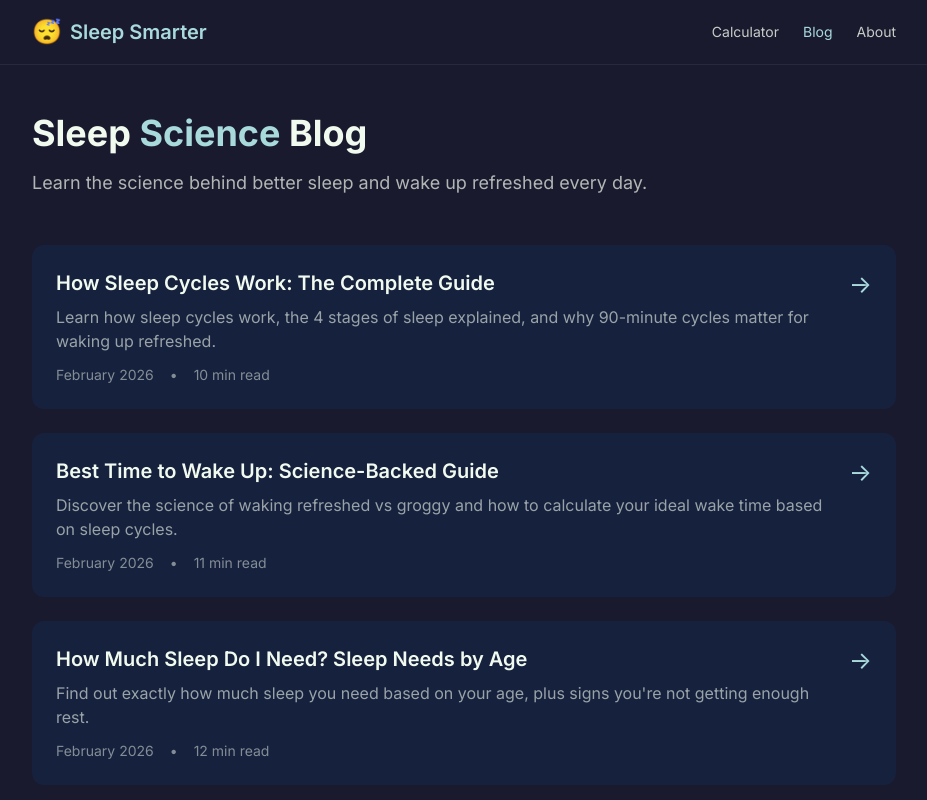
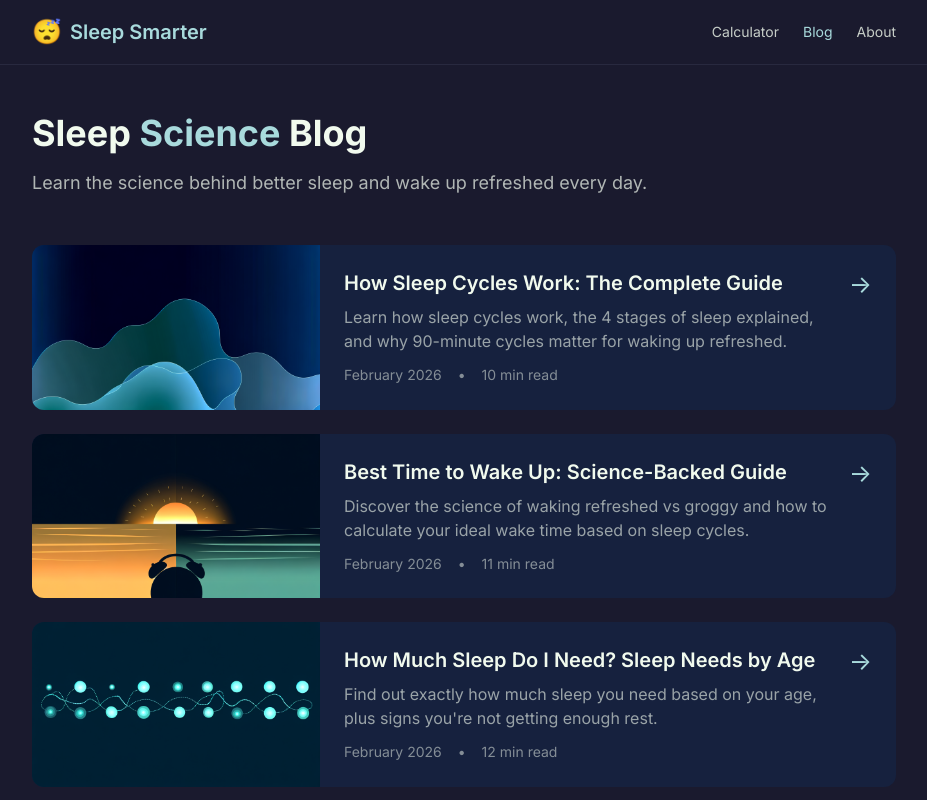
Before and after one commit to jmodigitalbot-ai/sleepsmarter-io, a React (Vite) app in the folder app/: page /blog in a window 1280 px wide. Shown: the top 800 px of the page, without its empty margins (176-1103 px from the left). Built offline with nearby package versions, Linux system fonts and the light colour scheme.

Commit message:
Add featured images to blog list view

```diff
--- a/app/src/pages/Blog.tsx
+++ b/app/src/pages/Blog.tsx
@@ -32,8 +32,22 @@ export default function Blog() {
             <Link
               key={article.slug}
               to={`/blog/${article.slug}`}
-              className="block bg-[#16213e] rounded-xl p-6 hover:bg-[#1f2b47] transition group"
+              className="block bg-[#16213e] rounded-xl overflow-hidden hover:bg-[#1f2b47] transition group"
             >
+              <div className="md:flex">
+                {/* Featured Image */}
+                {article.featuredImage && (
+                  <div className="md:w-1/3 h-48 md:h-auto">
+                    <img
+                      src={article.featuredImage}
+                      alt={article.featuredImageAlt || article.title}
+                      className="w-full h-full object-cover"
+                    />
+                  </div>
+                )}
+
+                {/* Content */}
+                <div className={`p-6 ${article.featuredImage ? 'md:w-2/3' : 'w-full'}`}>
                   <div className="flex items-start justify-between gap-4">
                     <div>
                       <h2 className="text-xl font-semibold text-[#f1faee] group-hover:text-[#a8dadc] transition mb-2">
@@ -48,9 +62,11 @@ export default function Blog() {
                         <span>{article.readTime}</span>
                       </div>
                     </div>
-                <span className="text-[#a8dadc] text-2xl group-hover:translate-x-1 transition-transform">
+                    <span className="text-[#a8dadc] text-2xl group-hover:translate-x-1 transition-transform hidden md:block">
                       →
                     </span>
+                  </div>
+                </div>
               </div>
             </Link>
           ))}
```
Lines whose indentation alone changed are shown as unchanged.
